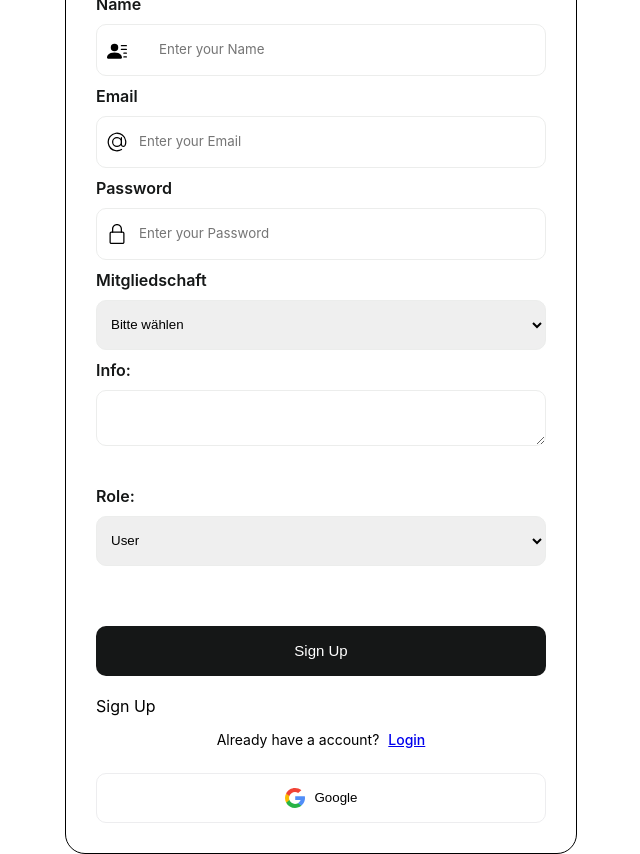
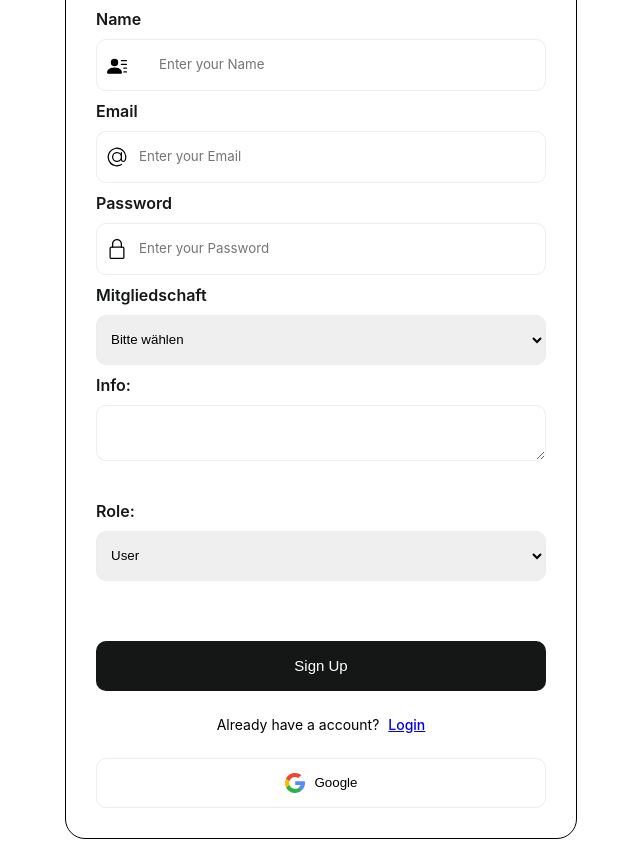
Before and after one commit to Myandr/tennis-website, a Flask app: page /signup in a window 1280 px wide. Shown: the whole page, without its empty margins (319-959 px from the left). Run offline with Flask 3, Linux system fonts and the light colour scheme.

Commit message:
Update signup.html

```diff
--- a/templates/signup.html
+++ b/templates/signup.html
@@ -250,7 +250,7 @@ body {
     <input class="inputForm" type="password" id="admin_password" name="admin_password"><br>
 </div>
 
-  <input class="button-submit" type="submit" value="Sign Up">Sign Up</input>
+  <input class="button-submit" type="submit" value="Sign Up">
   <p class="p">Already have a account? <span class="span"><a href="{{ url_for('login') }}">Login</a></span></p>
   <div class="flex-row">
     <button class="btn google">
```
